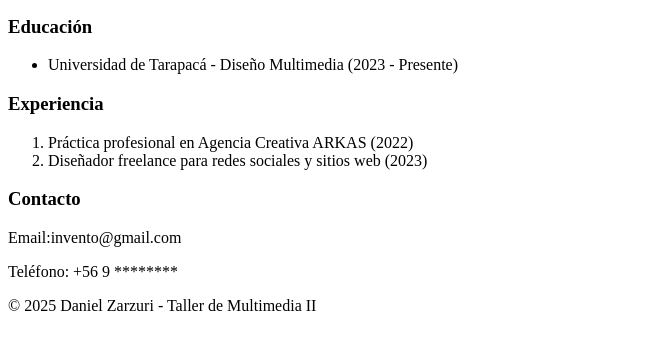
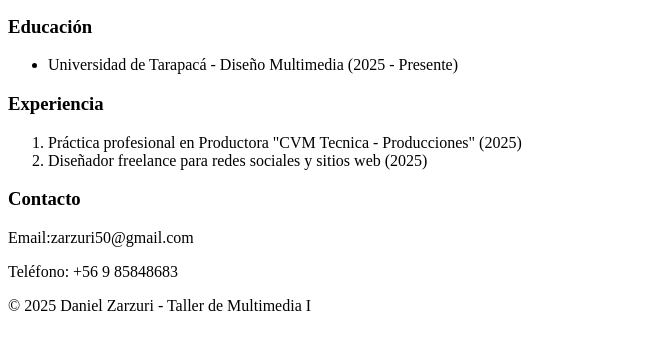
Before and after one commit to zarzuri/nieldx, a plain HTML site: page index.html in a window 1280 px wide. Shown: the part 202-552 px from the top of the page, without its empty margins (0-662 px from the left). Drawn offline with Linux system fonts and the light colour scheme.

Commit message:
Update index.html

```diff
--- a/index.html
+++ b/index.html
@@ -32,7 +32,7 @@
     <section id="educacion">
         <h3>Educación</h3>
         <ul>
-            <li>Universidad de Tarapacá - Diseño Multimedia (2023 - Presente)</li>
+            <li>Universidad de Tarapacá - Diseño Multimedia (2025 - Presente)</li>
         </ul>
     </section>
 
@@ -40,21 +40,21 @@
     <section id="experiencia">
         <h3>Experiencia</h3>
         <ol>
-            <li>Práctica profesional en Agencia Creativa ARKAS (2022)</li>
-            <li>Diseñador freelance para redes sociales y sitios web (2023)</li>
+            <li>Práctica profesional en Productora "CVM Tecnica - Producciones" (2025)</li>
+            <li>Diseñador freelance para redes sociales y sitios web (2025)</li>
         </ol>
     </section>
 
     <!-- Sección de Contacto -->
     <section id="contacto">
         <h3>Contacto</h3>
-        <p>Email:invento@gmail.com</p>
-        <p>Teléfono: +56 9 ********</p>
+        <p>Email:zarzuri50@gmail.com</p>
+        <p>Teléfono: +56 9 85848683</p>
     </section>
 
     <!-- Pie de página -->
     <footer>
-        <p>&copy; 2025 Daniel Zarzuri - Taller de Multimedia II</p>
+        <p>&copy; 2025 Daniel Zarzuri - Taller de Multimedia I</p>
     </footer>
 
 </body>
```
